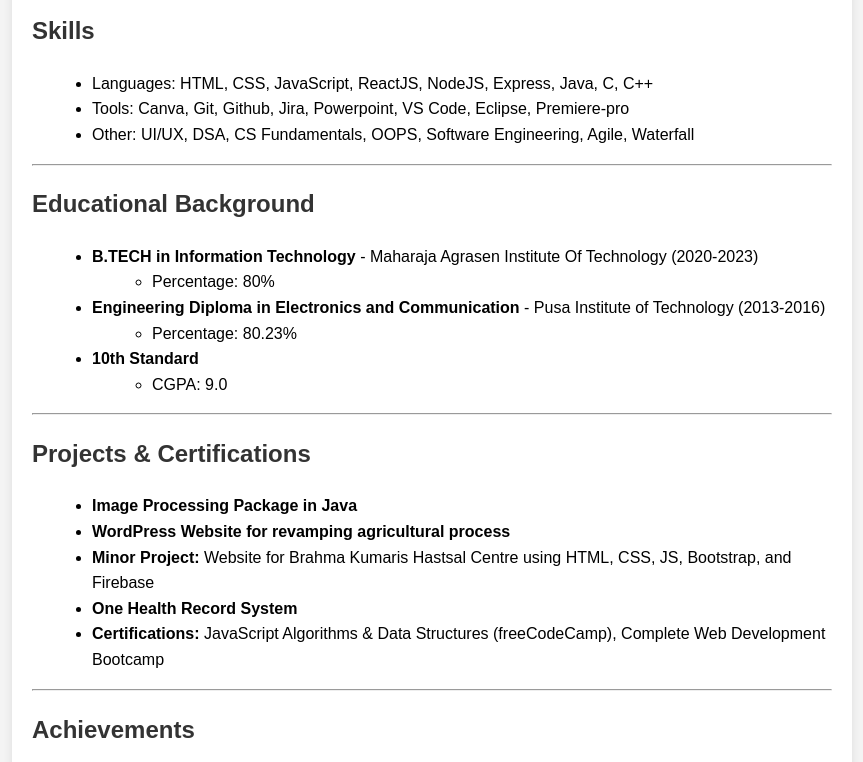
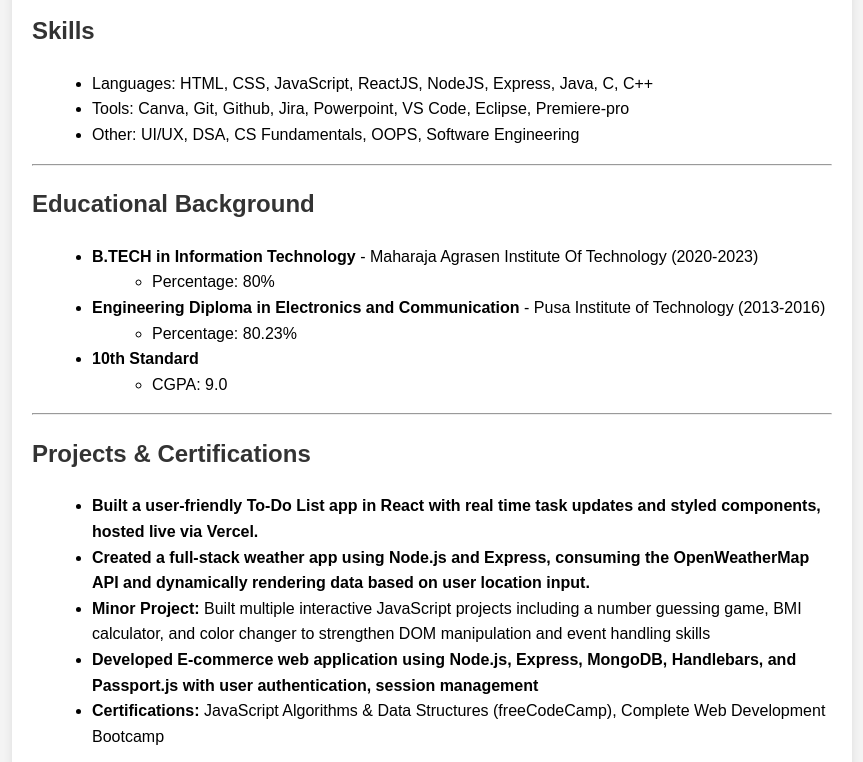
Before and after one commit to Abhishek19970430/Resume, a plain HTML site: page index.html in a window 1280 px wide. Shown: the part 440-1202 px from the top of the page, without its empty margins (208-1071 px from the left). Drawn offline with Linux system fonts and the light colour scheme.

Commit message:
Add files via upload

```diff
--- a/index.html
+++ b/index.html
@@ -42,7 +42,7 @@
         <ul>
             <li>Languages: HTML, CSS, JavaScript, ReactJS, NodeJS, Express, Java, C, C++</li>
             <li>Tools: Canva, Git, Github, Jira, Powerpoint, VS Code, Eclipse, Premiere-pro</li>
-            <li>Other: UI/UX, DSA, CS Fundamentals, OOPS, Software Engineering, Agile, Waterfall</li>
+            <li>Other: UI/UX, DSA, CS Fundamentals, OOPS, Software Engineering</li>
         </ul>
         <hr>
         <h2>Educational Background</h2>
@@ -66,10 +66,20 @@
         <hr>
         <h2>Projects & Certifications</h2>
         <ul>
-            <li><strong>Image Processing Package in Java</strong></li>
-            <li><strong>WordPress Website for revamping agricultural process</strong></li>
-            <li><strong>Minor Project:</strong> Website for Brahma Kumaris Hastsal Centre using HTML, CSS, JS, Bootstrap, and Firebase</li>
-            <li><strong>One Health Record System</strong></li>
+            <li><strong>Built a user-friendly To-Do List app in React with real
+time task updates and styled components, hosted live
+ via Vercel.</strong></li>
+            <li><strong>Created a full-stack weather app using Node.js and
+ Express, consuming the OpenWeatherMap API and
+ dynamically rendering data based on user location
+ input.</strong></li>
+            <li><strong>Minor Project:</strong>  Built multiple interactive JavaScript projects including a
+ number guessing game, BMI calculator, and color
+ changer to strengthen DOM manipulation and event
+ handling skills</li>
+            <li><strong> Developed  E-commerce web application using Node.js,
+ Express, MongoDB, Handlebars, and Passport.js with
+ user authentication, session management</strong></li>
             <li><strong>Certifications:</strong> JavaScript Algorithms & Data Structures (freeCodeCamp), Complete Web Development Bootcamp</li>
         </ul>
         <hr>
@@ -87,7 +97,7 @@
             <li>Volunteered in video creation for the Alumni Meet MAIT 2023</li>
             <li>Designed a poster on "Daily Habits to Create Miracles" for the event "Design Your Destiny" at IIT Delhi</li>
             <li>Singing motivational songs</li>
-            <li>Teaching Math and Science to students (8th to 10th standard)</li>
+
         </ul>
         <footer style="text-align: center;">
             <small>
```
